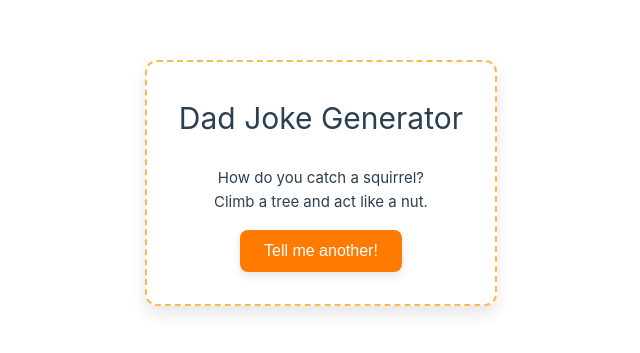
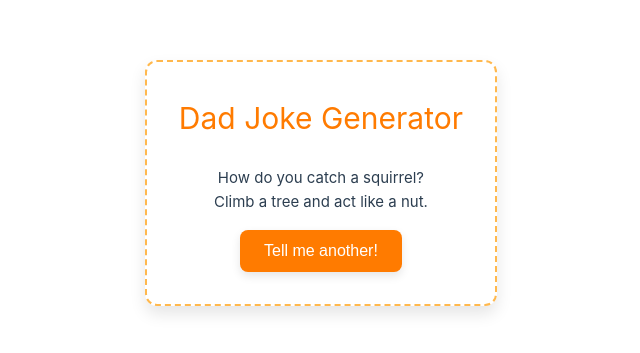
Before and after one commit to vukoviciv/dad-jokes, a Vue app: page / in a window 1280 px wide. Shown: the part 217-570 px from the top of the page, without its empty margins (143-783 px from the left). Built offline with nearby package versions, Linux system fonts and the light colour scheme; the HTML template or start-up script is replaced by a standard one.

Commit message:
Add orange title

```diff
--- a/src/App.vue
+++ b/src/App.vue
@@ -1,6 +1,6 @@
 <template>
   <main class="main">
-    <h1>Dad Joke Generator</h1>
+    <h1 class="orange">Dad Joke Generator</h1>
     <br />
     <joke-box :joke="currentJoke" />
     <generate-btn @generate-new="generateJoke()" />
--- a/src/styles/main.css
+++ b/src/styles/main.css
@@ -5,20 +5,6 @@
   margin: 0 auto;
   padding: 2rem;
   font-weight: normal;
-}
-
-a,
-.green {
-  text-decoration: none;
-  color: hsla(160, 100%, 37%, 1);
-  transition: 0.4s;
-  padding: 3px;
-}
-
-@media (hover: hover) {
-  a:hover {
-    background-color: hsla(160, 100%, 37%, 0.2);
-  }
 }
 
 @media (min-width: 1024px) {
@@ -33,3 +19,7 @@ a,
     padding: 0 2rem;
   }
 }
+
+.orange {
+  color: #ff7b00;
+}
```
